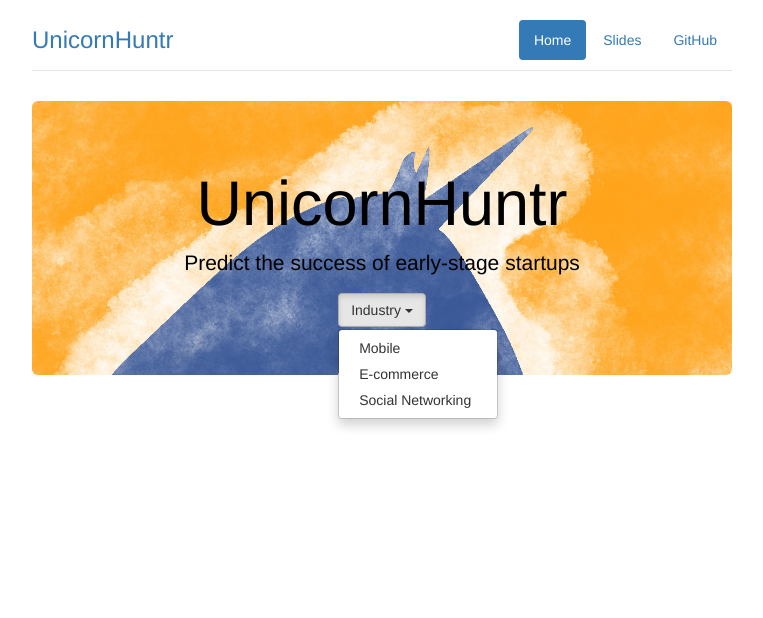
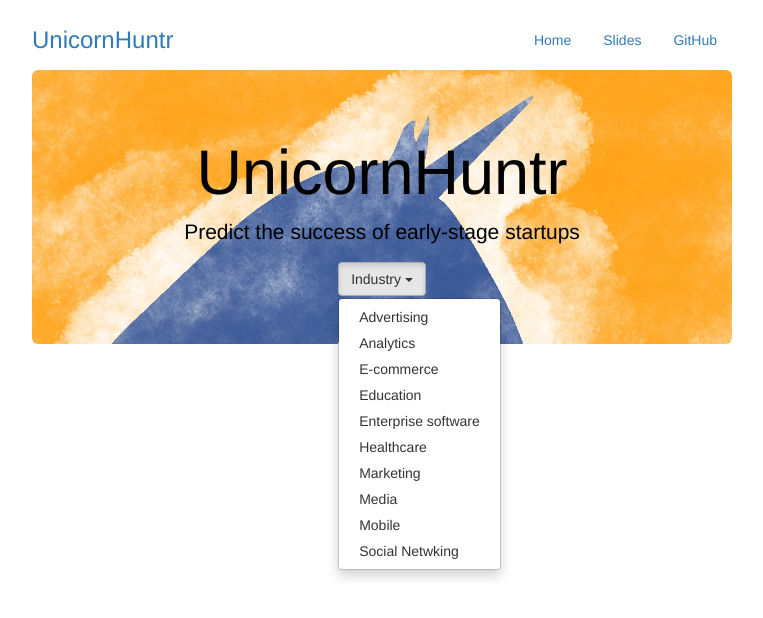
Before and after one commit to ylee0519/insight-project, a Flask app: page / in a window 1280 px wide, after a click on "Industry". Shown: the top 618 px of the page, without its empty margins (258-1021 px from the left). Run offline with Flask 2, Linux system fonts and the light colour scheme; some libraries are stand-ins or nearby versions.

Commit message:
Added more industries

```diff
--- a/app.py
+++ b/app.py
@@ -7,8 +7,6 @@ from datastore import local
 from flask import *
 
 app = Flask(__name__)
-
-PER_PAGE = 20
 
 @app.route('/')
 def hello():
--- a/static/css/hello.css
+++ b/static/css/hello.css
@@ -14,7 +14,7 @@ body {
 
 /* Custom page header */
 .header {
-  border-bottom: 1px solid #e5e5e5;
+  border-bottom: 0;
 }
 /* Make the masthead heading the same height as the navigation */
 .header h3 {
@@ -34,6 +34,7 @@ body {
 
 /* Customize container */
 @media (min-width: 768px) {
+  .header,
   .container {
     max-width: 730px;
   }
@@ -63,7 +64,7 @@ body {
   }
   /* Space out the masthead */
   .header {
-    margin-bottom: 30px;
+    margin-bottom: 0;
   }
   /* Remove the bottom border on the jumbotron for visual effect */
   .jumbotron {
--- a/static/css/result.css
+++ b/static/css/result.css
@@ -4,3 +4,7 @@
     visibility: hidden;
   }
 }
+
+.result {
+    font-family: 'Lato', sans-serif;
+}
--- a/static/js/dataTables.bootstrap.js
+++ b/static/js/dataTables.bootstrap.js
@@ -122,7 +122,7 @@ DataTable.ext.renderer.pageButton.bootstrap = function ( settings, host, idx, bu
 	};
 
 	attach(
-		$(host).empty().html('<ul class="pagination"/>').children('ul'),
+		$(host).empty().html('<ul class="pagination pagination-sm"/>').children('ul'),
 		buttons
 	);
 };
--- a/templates/hello.html
+++ b/templates/hello.html
@@ -12,6 +12,7 @@
 
     <!-- Bootstrap core CSS -->
     <link href="{{ url_for('static', filename='css/bootstrap.min.css') }}" rel="stylesheet">
+    <link href='http://fonts.googleapis.com/css?family=Lato' rel='stylesheet' type='text/css'>
 
     <!-- Custom styles for this template -->
     {% block css %}
@@ -26,12 +27,12 @@
       <div class="header">
         <nav>
           <ul class="nav nav-pills pull-right">
-            <li role="presentation" class="active"><a href="{{ url_for('hello') }}">Home</a></li>
+            <li role="presentation"><a href="{{ url_for('hello') }}">Home</a></li>
             <li role="presentation"><a href="#">Slides</a></li>
             <li role="presentation"><a href="#">GitHub</a></li>
           </ul>
         </nav>
-        <h3 class="text-muted"><a href="{{ url_for('hello') }}">UnicornHuntr</a></h3>
+        <h3 class="text-muted"><a href="{{ url_for('hello') }}" style="text-decoration: none">UnicornHuntr</a></h3>
       </div>
 
       <div class="jumbotron">
@@ -42,17 +43,21 @@
             Industry <span class="caret"></span>
           </button>
           <ul class="dropdown-menu" role="menu">
+            <li><a href="{{ url_for('result', industry='advertising') }}">Advertising</a></li>
+            <li><a href="{{ url_for('result', industry='analytics') }}">Analytics</a></li>
+            <li><a href="{{ url_for('result', industry='ecommerce') }}">E-commerce</a></li>
+            <li><a href="{{ url_for('result', industry='education') }}">Education</a></li>
+            <li><a href="{{ url_for('result', industry='enterprise') }}">Enterprise software</a></li>
+            <li><a href="{{ url_for('result', industry='healthcare') }}">Healthcare</a></li>
+            <li><a href="{{ url_for('result', industry='marketing') }}">Marketing</a></li>
+            <li><a href="{{ url_for('result', industry='media') }}">Media</a></li>
             <li><a href="{{ url_for('result', industry='mobile') }}">Mobile</a></li>
-            <li><a href="{{ url_for('result', industry='ecommerce') }}">E-commerce</a></li>
-            <li><a href="{{ url_for('result', industry='social') }}">Social Networking</a></li>
+            <li><a href="{{ url_for('result', industry='social') }}">Social Netwking</a></li>
           </ul>
         </div>
       </div>
 
       {% block result %}
-      {% endblock %}
-
-      {% block pagination %}
       {% endblock %}
 
       {% block footer %}
--- a/templates/result.html
+++ b/templates/result.html
@@ -7,6 +7,7 @@
 {% endblock %}
 
 {% block result %}
+    <div class="result">
       <table id="startup-table" class="table table-hover">
         <thead>
         <tr>
@@ -27,6 +28,7 @@
         {% endfor %}
         </tbody>
       </table>
+    </div>
 {% endblock %}
 
 {% block footer %}
@@ -44,9 +46,6 @@
         $("#startup-table").dataTable( {
           "order": [[ 2, "desc" ]]
         } );
-        if (!$(".pagination").hasClass("pagination-sm")) {
-          $(".pagination").addClass("pagination-sm");
-        };
         $(".dataTables_length select").css("width", "60px");
     } );
     </script>
```
Also changed, not shown: populate_startups.py (+17 -3 lines).
